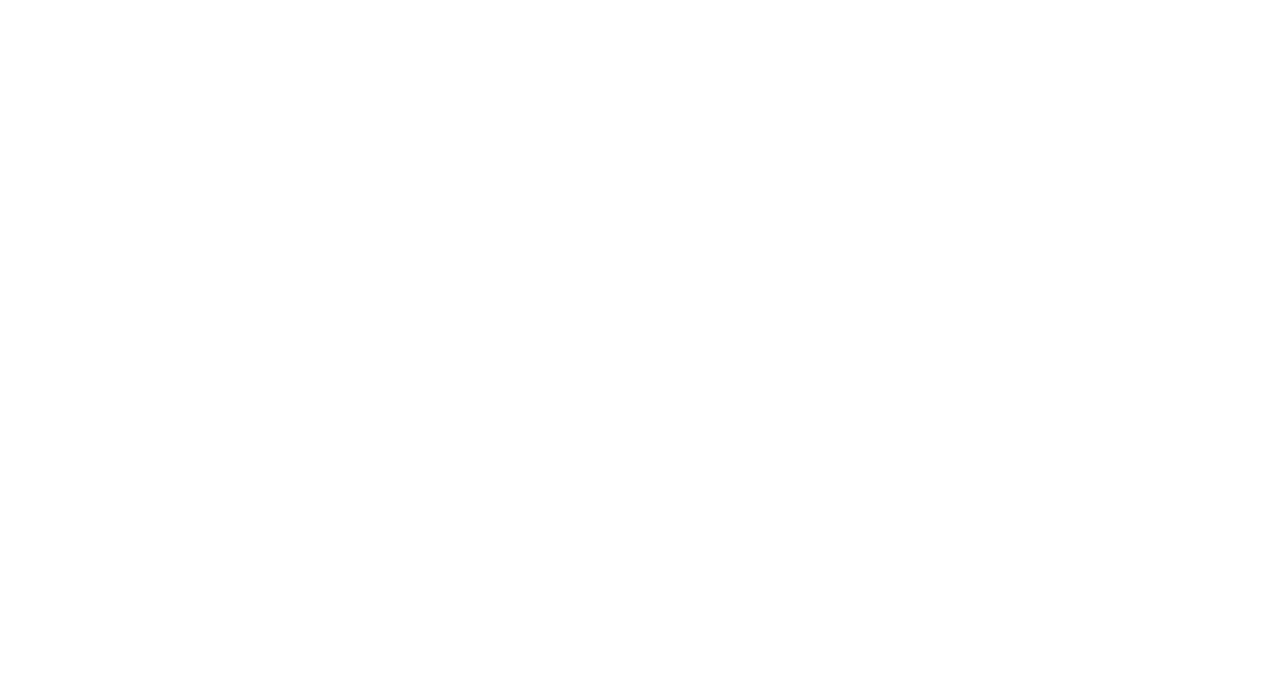
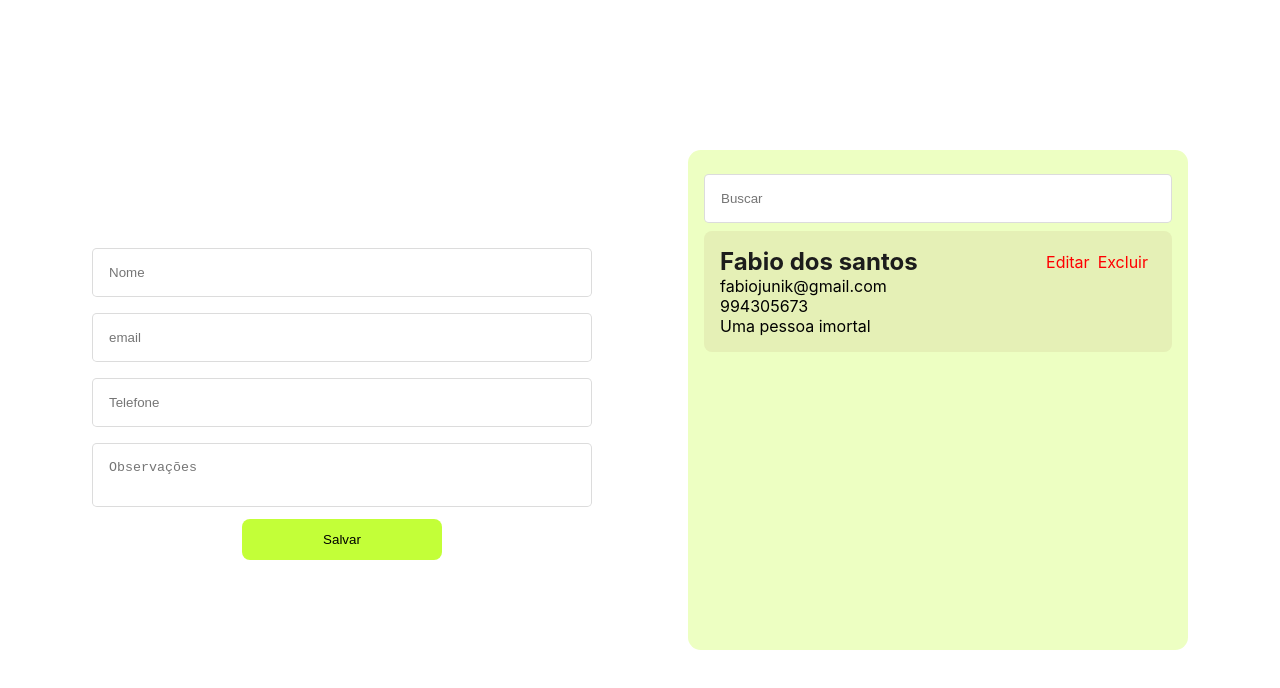
Before and after one commit to FabioJunik/PhoneBook, a Next.js app: page / in a window 1280 px wide. Shown: the top 688 px of the page. Built offline with nearby package versions, Linux system fonts and the light colour scheme.

Commit message:
Pagina home estrutura e estlizada

```diff
--- a/pages/index.tsx
+++ b/pages/index.tsx
@@ -1,15 +1,41 @@
 import type { NextPage } from 'next'
 import Head from 'next/head'
+import styles from '../styles/Home.module.scss';
 
 const Home: NextPage = () => {
   return (
     <>
       <Head>
-        <title>Phone </title>
+        <title>PhoneBookk</title>
         <meta name="description" content="Generated by create next app" />
         <link rel="icon" href="/favicon.ico" />
       </Head>
-
+      <main className={styles.container}>
+        <form>
+          <input type="text" placeholder='Nome'/>
+          <input type="text" placeholder='email'/>
+          <input type="tel" placeholder='Telefone'/>
+          <textarea placeholder='Observações'></textarea>
+          <button type='submit'>Salvar</button>
+        </form>
+        <div className={styles.phoneBox}>
+          <input type="text" placeholder='Buscar'/>
+          <div className={styles.phoneCard}>
+            <div className={styles.topBox}>
+              <p className={styles.name}>Fabio dos santos </p>
+              <div className={styles.options}>
+                <a href="">Editar</a>
+                <a href="">Excluir</a>
+              </div>
+            </div>
+            <div className={styles.moreInfo}>
+              <p>fabiojunik@gmail.com</p>
+              <p>994305673</p>
+              <p>Uma pessoa imortal</p>
+            </div>
+          </div>
+        </div>
+      </main>
   </>
 )}
 
--- /dev/null
+++ b/styles/Home.module.scss
@@ -0,0 +1,101 @@
+.container{
+    height: 100vh;
+    display: flex;
+    justify-content: center;
+    align-items: center;
+
+    form{
+        width: 500px;
+        margin-right: 1rem;
+        text-align: center;
+
+        input, textarea{
+            width: 100%;
+            padding: 1rem;
+            margin: 0.5rem 0;
+            border: 1px solid rgba($color: #000000, $alpha: 0.137);
+            border-radius: 0.3rem;
+        }
+
+        textarea {
+            resize: none;
+        }
+
+        button{
+            width: 40%;
+            padding: 0.8rem;
+            background: rgb(195, 255, 56);
+            border: none;
+            border-radius: 0.5rem;
+            cursor: pointer;
+            transition: filter .2s;
+
+            &:hover{
+                filter: brightness(0.9);
+            }
+        }
+    }
+}
+
+.phoneBox{
+    width: 500px;
+    height: 500px;
+    padding: 1rem;
+    background-color: rgb(237, 255, 194);
+
+    text-align: center;
+    border-radius: 0.8rem;
+    margin-left: 5rem;
+    overflow: auto;
+
+    input{
+        width: 100%;
+        padding: 1rem;
+        margin: 0.5rem 0;
+        border: 1px solid rgba($color: #000000, $alpha: 0.137);
+        border-radius: 0.3rem;
+    }
+
+    div.phoneCard{
+        max-height: 200px;
+        background-color: rgb(229, 240, 182);
+        text-align: left;
+        border-radius: 0.5rem;
+        box-sizing: content-box;
+
+        padding: 1rem;
+
+        .topBox {
+            display: flex;
+            justify-content: space-between;
+            align-items: center;
+
+            a{
+                color: red;
+                cursor: pointer;
+                margin-right: 0.5rem;
+                transition: .2s;
+
+                &:hover{
+                    filter: brightness(0.9);
+                }
+            }
+        }
+
+        .name{
+            color: #1c1c1c;
+            font-size: 1.5rem;
+            text-align: left;
+            font-weight: bold;
+            margin: 0;
+        }
+
+
+    }
+
+    .moreInfo{
+        p{
+            margin: 0;
+        }
+    }
+}
```
